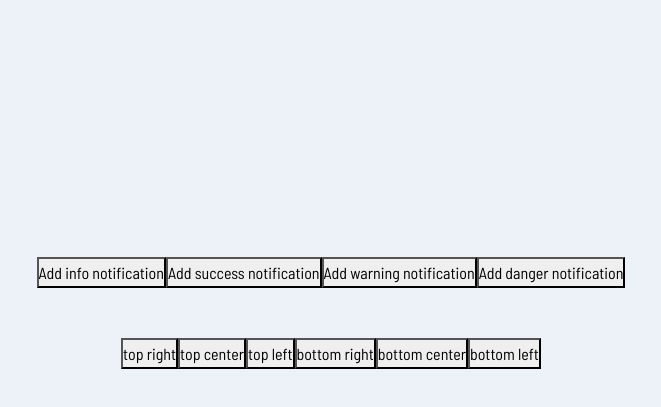
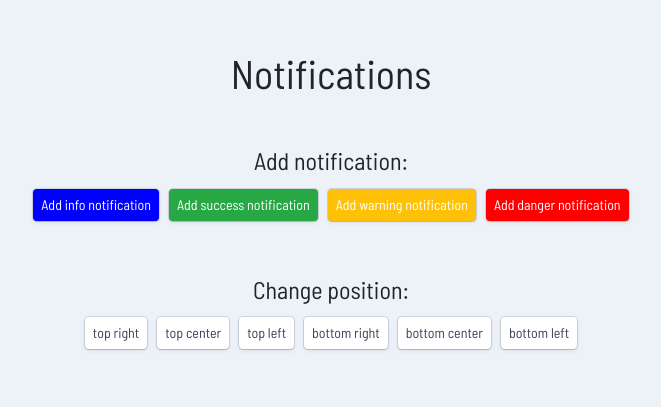
Before and after one commit to kbuczek/react-beginner-projects, a React (Create React App) app: page /notification in a window 1280 px wide. Shown: the part 143-550 px from the top of the page, without its empty margins (309-970 px from the left). Built offline with nearby package versions, Linux system fonts and the light colour scheme.

Commit message:
notifications bug fixes

```diff
--- /dev/null
+++ b/src/Projects/Notification/Index.css
@@ -0,0 +1,59 @@
+.notif-index {
+  margin-top: 15vw;
+}
+
+.notif-index-buttons {
+  margin-top: 50px;
+}
+
+.notif-index-buttons > button {
+  border: 0;
+  outline: 0;
+  cursor: pointer;
+  color: rgb(60, 66, 87);
+  background-color: rgb(255, 255, 255);
+  box-shadow: rgb(0 0 0 / 0%) 0px 0px 0px 0px, rgb(0 0 0 / 0%) 0px 0px 0px 0px,
+    rgb(0 0 0 / 12%) 0px 1px 1px 0px, rgb(60 66 87 / 16%) 0px 0px 0px 1px,
+    rgb(0 0 0 / 0%) 0px 0px 0px 0px, rgb(0 0 0 / 0%) 0px 0px 0px 0px,
+    rgb(60 66 87 / 8%) 0px 2px 5px 0px;
+  border-radius: 4px;
+  font-size: 14px;
+  font-weight: 500;
+  padding: 4px 8px;
+  display: inline-block;
+  min-height: 28px;
+  transition: background-color 0.24s, box-shadow 0.24s;
+  margin: 5px;
+}
+
+.notif-index-buttons > button:hover {
+  box-shadow: rgb(0 0 0 / 0%) 0px 0px 0px 0px, rgb(0 0 0 / 0%) 0px 0px 0px 0px,
+    rgb(0 0 0 / 12%) 0px 1px 1px 0px, rgb(60 66 87 / 16%) 0px 0px 0px 1px,
+    rgb(0 0 0 / 0%) 0px 0px 0px 0px, rgb(60 66 87 / 8%) 0px 3px 9px 0px,
+    rgb(60 66 87 / 8%) 0px 2px 5px 0px;
+  opacity: 70%;
+}
+
+.notif-index-buttons > .notif-index-info {
+  background: blue;
+  border: none;
+  color: white;
+}
+
+.notif-index-buttons > .notif-index-success {
+  background: #28a745;
+  border: none;
+  color: white;
+}
+
+.notif-index-buttons > .notif-index-warning {
+  background: #ffc107;
+  border: none;
+  color: white;
+}
+
+.notif-index-buttons > .notif-index-danger {
+  background: red;
+  border: none;
+  color: white;
+}
--- a/src/Projects/Notification/Index.tsx
+++ b/src/Projects/Notification/Index.tsx
@@ -1,5 +1,6 @@
 import React, { useState } from "react";
 import NotificationContainer from "./NotificationContainer";
+import "./Index.css";
 
 const Index = () => {
   const [newNotification, setNewNotification] = useState({
@@ -52,15 +53,27 @@ const Index = () => {
   };
 
   return (
-    <main>
-      <div style={{ marginTop: "400px" }}>
-        <button onClick={handleClickInfo}>Add info notification</button>
-        <button onClick={handleClickSuccess}>Add success notification</button>
-        <button onClick={handleClickWarning}>Add warning notification</button>
-        <button onClick={handleClickDanger}>Add danger notification</button>
+    <main className="notif-index">
+      <h1>Notifications</h1>
+
+      <div className="notif-index-buttons notif-index-add-buttons">
+        <h4>Add notification:</h4>
+        <button onClick={handleClickInfo} className="notif-index-info">
+          Add info notification
+        </button>
+        <button onClick={handleClickSuccess} className="notif-index-success">
+          Add success notification
+        </button>
+        <button onClick={handleClickWarning} className="notif-index-warning">
+          Add warning notification
+        </button>
+        <button onClick={handleClickDanger} className="notif-index-danger">
+          Add danger notification
+        </button>
       </div>
 
-      <div style={{ marginTop: "50px" }}>
+      <div className="notif-index-buttons notif-index-position-buttons">
+        <h4>Change position:</h4>
         <button onClick={() => setNotifContPosition("top-right")}>
           top right
         </button>
--- a/src/Projects/Notification/Notification.tsx
+++ b/src/Projects/Notification/Notification.tsx
@@ -28,15 +28,13 @@ const Notification: React.FunctionComponent<Notification> = ({
   displayTimeBar = true,
   deleteNotification,
 }) => {
-  const [time, setTime] = useState(timeShown * 1000);
-  const [timeBarColor, setTimeBarColor] = useState("black"); //this is useless, remove it later
+  // const [time, setTime] = useState(timeShown * 1000);
+  const [timeBarColor, setTimeBarColor] = useState("black");
   const [timeBarIcon, setTimeBarIcon] = useState(
     <IoInformationCircle color="blue" size={40} />
   );
   const [cssShowClass, setCssShowClass] = useState<boolean>(false);
   const [cssTimeBarProgress, setCssTimeBarProgress] = useState({});
-  // const [timeBarInterval, setTimeBarInterval] = useState({});
-  let timeBarInterval: ReturnType<typeof setInterval>;
 
   useEffect(() => {
     chooseTimeBarType();
@@ -60,27 +58,30 @@ const Notification: React.FunctionComponent<Notification> = ({
         setTimeBarIcon(<IoInformationCircle color={"blue"} size={40} />);
         break;
       case "success":
+        setTimeBarColor("#28a745");
         setCssTimeBarProgress({
           ...cssTimeBarProgress,
-          backgroundColor: "green",
+          backgroundColor: "#28a745",
         });
-        setTimeBarColor("green");
-        setTimeBarIcon(<IoCheckmarkCircle color={"green"} size={40} />);
+
+        setTimeBarIcon(<IoCheckmarkCircle color={"#28a745"} size={40} />);
         break;
       case "warning":
+        setTimeBarColor("#ffc107");
         setCssTimeBarProgress({
           ...cssTimeBarProgress,
-          backgroundColor: "yellow",
+          backgroundColor: "#ffc107",
         });
-        setTimeBarColor("yellow");
-        setTimeBarIcon(<IoAlertCircle color={"yellow"} size={40} />);
+
+        setTimeBarIcon(<IoAlertCircle color={"#ffc107"} size={40} />);
         break;
       case "danger":
+        setTimeBarColor("red");
         setCssTimeBarProgress({
           ...cssTimeBarProgress,
           backgroundColor: "red",
         });
-        setTimeBarColor("red");
+
         setTimeBarIcon(<IoCloseCircle color={"red"} size={40} />);
         break;
     }
@@ -99,16 +100,15 @@ const Notification: React.FunctionComponent<Notification> = ({
   };
 
   const timeBarAnimation = () => {
-    console.log("ASDFASDFSADF");
     if (displayTimeBar) {
       let currentTime = timeShown * 1000;
-      const fullTime = timeShown * 1000;
-      timeBarInterval = setInterval(() => {
+      const fullTime = currentTime;
+      const timeBarInterval = setInterval(() => {
         let progress = currentTime / fullTime;
 
-        console.log("progress", progress);
-        console.log("color", timeBarColor);
-        console.log(cssTimeBarProgress);
+        // console.log("progress", progress);
+        // console.log("color", timeBarColor);
+        // console.log(cssTimeBarProgress);
         setCssTimeBarProgress({
           ...cssTimeBarProgress,
           width: `calc(100% * ${progress})`,
@@ -119,7 +119,6 @@ const Notification: React.FunctionComponent<Notification> = ({
           clearInterval(timeBarInterval);
         }
       }, 10);
-      // setTimeBarInterval(timeBarInterval);
     }
   };
 
@@ -128,7 +127,6 @@ const Notification: React.FunctionComponent<Notification> = ({
       className={`notification ${cssShowClass && "show"}`}
       onClick={() => {
         setCssShowClass(false);
-        clearInterval(timeBarInterval);
         setTimeout(() => {
           deleteNotification(id);
         }, 100);
@@ -147,4 +145,4 @@ const Notification: React.FunctionComponent<Notification> = ({
   );
 };
 
-export default memo(Notification);
+export default Notification;
--- a/src/Projects/Notification/NotificationContainer.tsx
+++ b/src/Projects/Notification/NotificationContainer.tsx
@@ -43,10 +43,12 @@ const NotificationContainer = ({
     console.log(hiddenNotificationsLength);
     console.log(notificationList.length);
 
-    if (notificationList.length === hiddenNotificationsLength) {
-      console.log("DELETING TABLE");
-      setNotificationList([]);
-      setHiddenNotificationsLength(0);
+    if (notificationList.length && hiddenNotificationsLength) {
+      if (notificationList.length === hiddenNotificationsLength) {
+        console.log("DELETING TABLE");
+        setNotificationList([]);
+        setHiddenNotificationsLength(0);
+      }
     }
   }, [hiddenNotificationsLength]);
 
@@ -70,14 +72,12 @@ const NotificationContainer = ({
   };
 
   const deleteNotification = (id: number) => {
-    // const newNotificationList = notificationList.filter(
-    //   (item) => item.id !== id
-    // );
-    // setNotificationList(newNotificationList);
-    setHiddenNotificationsLength((prev) => prev + 1);
-    console.log("ADDD");
     const index = notificationList.findIndex((x) => x.id === id);
-    notificationList[index].hidden = true;
+    //dont delete if already hidden
+    if (!notificationList[index].hidden) {
+      setHiddenNotificationsLength((prev) => prev + 1);
+      notificationList[index].hidden = true;
+    }
   };
 
   return (
@@ -102,26 +102,6 @@ const NotificationContainer = ({
         }
       )}
     </div>
-    // <>
-    //   {notificationList?.map(
-    //     ({ id, title, message, type, timeShown, displayTimeBar }) => {
-    //       return (
-    //         <div className="notificationContainer" data-position={position}>
-    //           <Notification
-    //             key={id}
-    //             id={id}
-    //             title={title}
-    //             message={message}
-    //             type={type}
-    //             timeShown={timeShown}
-    //             displayTimeBar={displayTimeBar}
-    //             deleteNotification={deleteNotification}
-    //           />
-    //         </div>
-    //       );
-    //     }
-    //   )}
-    // </>
   );
 };
 
```
